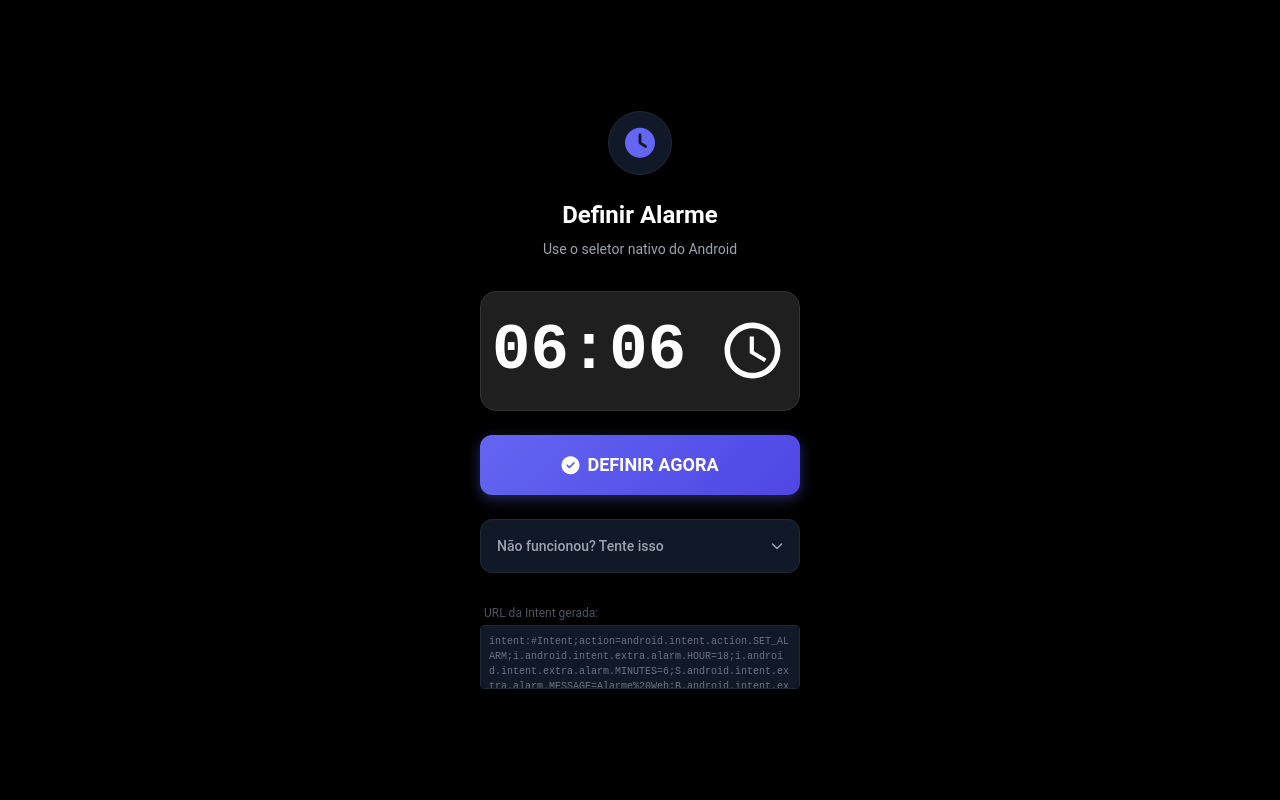
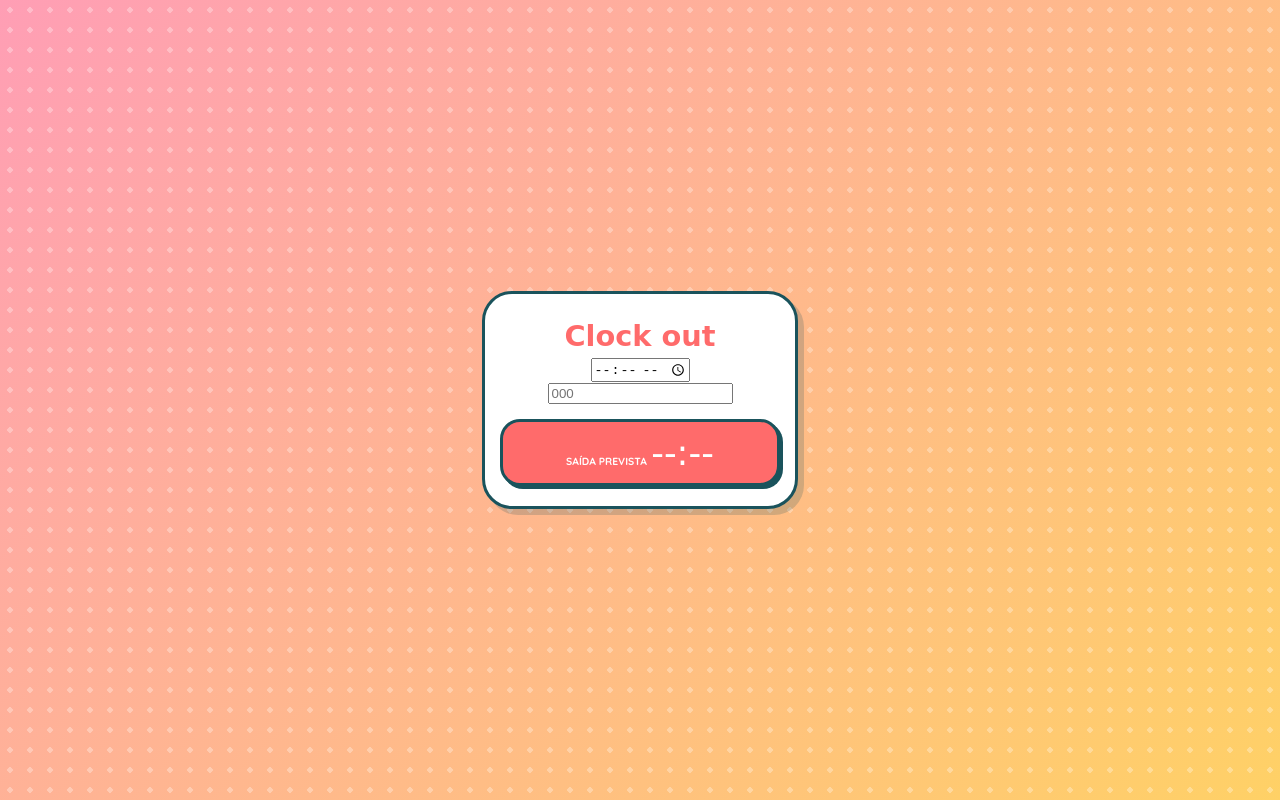
Before and after one commit to iaeluk/alarm-test, a plain HTML site: page index.html in a window 1280 px wide. Drawn offline with nearby package versions, Linux system fonts and the light colour scheme; a web font is replaced by a local one.

Commit message:
Refactor index.html for new theme and layout
Updated HTML structure and styling for a new theme and improved layout.

```diff
--- a/index.html
+++ b/index.html
@@ -1,176 +1,184 @@
 <!DOCTYPE html>
-<html lang="pt-BR">
+<html lang="pt-PT">
 <head>
     <meta charset="UTF-8">
-    <meta name="viewport" content="width=device-width, initial-scale=1.0">
-    <title>Alarme Android - Chrome Intents</title>
-    <script src="https://cdn.tailwindcss.com"></script>
-    <link href="https://cdnjs.cloudflare.com/ajax/libs/font-awesome/6.4.0/css/all.min.css" rel="stylesheet">
+    <meta name="viewport" content="width=device-width, initial-scale=1.0, maximum-scale=1.0, user-scalable=no">
+    <title>Ponto Retro Mini</title>
+
+    <link href="https://fonts.googleapis.com/css2?family=Quicksand:wght@500;700&family=Shrikhand&display=swap" rel="stylesheet">
+
     <style>
+        :root {
+            --flamingo-pink: #FF9EB5;
+            --pool-blue: #4ECDC4;
+            --lemon-yellow: #FFEEAD;
+            --deep-teal: #1A535C;
+            --white: #FFFFFF;
+            --accent-orange: #FF6B6B;
+            --hard-shadow: 3px 3px 0px var(--deep-teal);
+        }
+
+        html {
+            touch-action: manipulation;
+            height: 100%;
+            overflow: hidden;
+        }
+
         body {
-            font-family: 'Roboto', sans-serif;
-            background-color: #000000;
-            color: #ffffff;
+            margin: 0;
+            height: 100%;
+            width: 100%;
+            position: fixed;
             display: flex;
-            flex-direction: column;
             align-items: center;
             justify-content: center;
-            min-height: 100vh;
-            padding: 20px;
+            background: linear-gradient(135deg, var(--flamingo-pink) 0%, #FFD166 100%);
+            font-family: 'Quicksand', sans-serif;
+            color: var(--deep-teal);
+            overscroll-behavior: none;
         }
 
-        /* Input de Tempo Nativo com Estilo */
-        .time-wrapper {
-            position: relative;
-            background: #1f1f1f;
-            border-radius: 16px;
-            padding: 10px;
-            border: 1px solid #333;
+        body::before {
+            content: '';
+            position: absolute;
+            width: 100%;
+            height: 100%;
+            background-image: radial-gradient(rgba(255,255,255,0.3) 20%, transparent 20%);
+            background-size: 20px 20px;
+            pointer-events: none;
         }
 
-        input[type="time"] {
-            background: transparent;
-            border: none;
-            color: white;
-            font-size: 4rem;
-            font-weight: bold;
-            font-family: monospace;
-            outline: none;
-            width: 100%;
+        .card {
+            background: var(--white);
+            width: 85%;
+            max-width: 280px;
+            padding: 20px 15px;
+            border-radius: 30px;
+            border: 3px solid var(--deep-teal);
+            box-shadow: 6px 6px 0px rgba(26, 83, 92, 0.2);
             text-align: center;
+            position: relative;
+            z-index: 10;
         }
 
-        /* Ícone do relógio invertido para tema escuro */
-        input[type="time"]::-webkit-calendar-picker-indicator {
-            filter: invert(1);
+        .animation-container {
+            width: 80px;
+            height: 80px;
+            background: var(--pool-blue);
+            border-radius: 50%;
+            margin: -50px auto 10px auto;
+            border: 3px solid var(--deep-teal);
+            box-shadow: var(--hard-shadow);
+            display: flex;
+            align-items: center;
+            justify-content: center;
+        }
+
+        .sun {
+            width: 35px;
+            height: 35px;
+            background: var(--lemon-yellow);
+            border-radius: 50%;
+            border: 2px solid var(--deep-teal);
+            animation: spin 10s linear infinite;
+            position: relative;
+        }
+
+        .sun::before, .sun::after {
+            content: '';
+            position: absolute;
+            top: 50%;
+            left: 50%;
+            width: 140%;
+            height: 2px;
+            background: var(--deep-teal);
+            transform: translate(-50%, -50%);
+        }
+
+        .sun::after {
+            transform: translate(-50%, -50%) rotate(90deg);
+        }
+
+        @keyframes spin {
+            100% { transform: rotate(360deg); }
+        }
+
+        h1 {
+            font-family: 'Shrikhand', cursive;
+            font-size: 1.8rem;
+            color: var(--accent-orange);
+            margin: 5px 0;
+        }
+
+        .result-box {
+            margin-top: 15px;
+            background: var(--accent-orange);
+            padding: 10px;
+            border-radius: 20px;
+            border: 3px solid var(--deep-teal);
+            box-shadow: var(--hard-shadow);
+            color: var(--white);
             cursor: pointer;
         }
 
-        .btn-primary {
-            background: linear-gradient(135deg, #6366f1 0%, #4f46e5 100%);
-            box-shadow: 0 4px 14px 0 rgba(99, 102, 241, 0.39);
+        .result-title {
+            font-size: 0.65rem;
+            text-transform: uppercase;
+            font-weight: 700;
         }
 
-        .btn-primary:active {
-            transform: scale(0.98);
-        }
-
-        .debug-box {
-            font-family: 'Courier New', monospace;
-            word-break: break-all;
+        .result-value {
+            font-family: 'Shrikhand', cursive;
+            font-size: 2.2rem;
         }
     </style>
 </head>
-<body class="space-y-8">
+<body>
 
-    <div class="text-center space-y-2">
-        <div class="inline-flex items-center justify-center w-16 h-16 rounded-full bg-gray-900 border border-gray-800 mb-4">
-            <i class="fas fa-clock text-3xl text-indigo-500"></i>
-        </div>
-        <h1 class="text-2xl font-bold">Definir Alarme</h1>
-        <p class="text-gray-400 text-sm">Use o seletor nativo do Android</p>
+<div class="card">
+    <h1>Clock out</h1>
+
+    <input type="time" id="entryTime">
+    <input type="text" id="balanceTime" placeholder="000">
+
+    <div class="result-box" onclick="setAndroidAlarm()">
+        <span class="result-title">Saída Prevista</span>
+        <span class="result-value" id="result">--:--</span>
     </div>
+</div>
 
-    <!-- Seletor de Hora -->
-    <div class="w-full max-w-xs">
-        <div class="time-wrapper mb-6">
-            <input type="time" id="timePicker" required>
-        </div>
+<script>
+    const entryInput = document.getElementById('entryTime');
+    const balanceInput = document.getElementById('balanceTime');
+    const resultDisplay = document.getElementById('result');
 
-        <!-- Botão Principal (Método Padrão) -->
-        <a id="intentLink" href="#" class="btn-primary w-full block py-4 rounded-xl text-center font-bold text-lg text-white transition-all mb-4 flex items-center justify-center gap-2">
-            <i class="fas fa-check-circle"></i> DEFINIR AGORA
-        </a>
+    function calc() {
+        if (!entryInput.value) return;
+        const [h, m] = entryInput.value.split(':').map(Number);
+        resultDisplay.textContent =
+            `${String(h + 9).padStart(2,'0')}:${String(m).padStart(2,'0')}`;
+    }
 
-        <!-- Opções Avançadas (Caso falhe) -->
-        <details class="w-full mt-6 bg-gray-900 rounded-xl border border-gray-800 overflow-hidden">
-            <summary class="p-4 cursor-pointer text-sm text-gray-400 font-medium hover:text-white flex justify-between items-center">
-                Não funcionou? Tente isso
-                <i class="fas fa-chevron-down text-xs"></i>
-            </summary>
-            <div class="p-4 space-y-3 border-t border-gray-800 bg-black/20">
-                <p class="text-xs text-gray-500 mb-2">Alguns fabricantes (Samsung, Xiaomi) bloqueiam a Intent padrão. Tente forçar o app específico:</p>
+    entryInput.addEventListener('input', calc);
 
-                <button onclick="forcePackage('com.google.android.deskclock')" class="w-full py-3 bg-gray-800 hover:bg-gray-700 rounded-lg text-sm text-white font-medium flex items-center justify-center gap-2 transition-colors">
-                    <i class="fab fa-google"></i> Relógio do Google
-                </button>
+    /* === FUNÇÃO SUBSTITUÍDA AQUI === */
+    function setAndroidAlarm() {
+        const timeText = resultDisplay.textContent;
+        if (timeText === "--:--") return;
 
-                <button onclick="forcePackage('com.sec.android.app.clockpackage')" class="w-full py-3 bg-gray-800 hover:bg-gray-700 rounded-lg text-sm text-white font-medium flex items-center justify-center gap-2 transition-colors">
-                    <i class="fas fa-mobile-alt"></i> Relógio Samsung
-                </button>
-            </div>
-        </details>
-    </div>
+        const [h, m] = timeText.split(':').map(Number);
 
-    <!-- Debug (URL Gerada) -->
-    <div class="w-full max-w-xs mt-8">
-        <p class="text-xs text-gray-600 mb-1 ml-1">URL da Intent gerada:</p>
-        <div id="debugUrl" class="debug-box text-[10px] text-gray-500 bg-gray-900 p-2 rounded border border-gray-800 h-16 overflow-y-auto">
-            Selecione um horário...
-        </div>
-    </div>
+        const intentUrl =
+            `intent://alarm#Intent;` +
+            `action=android.intent.action.SET_ALARM;` +
+            `i.extra.HOUR=${h};` +
+            `i.extra.MINUTES=${m};` +
+            `S.extra.MESSAGE=Saída do trabalho;` +
+            `end`;
 
-    <script>
-        const timePicker = document.getElementById('timePicker');
-        const intentLink = document.getElementById('intentLink');
-        const debugUrl = document.getElementById('debugUrl');
+        window.location.href = intentUrl;
+    }
+</script>
 
-        // Inicializar com hora atual
-        const now = new Date();
-        timePicker.value = `${String(now.getHours()).padStart(2,'0')}:${String(now.getMinutes()).padStart(2,'0')}`;
-        updateIntent();
-
-        // Atualizar link quando mudar a hora
-        timePicker.addEventListener('input', updateIntent);
-
-        function updateIntent() {
-            const [h, m] = timePicker.value.split(':');
-            const hour = parseInt(h);
-            const minute = parseInt(m);
-
-            // --- CONSTRUÇÃO DA INTENT OFICIAL DO CHROME ---
-            // Documentação: https://developer.chrome.com/docs/android/intents
-            // Estrutura: intent:#Intent;action=...;type=...;i.extra=...;S.extra=...;end
-
-            // Usamos action SET_ALARM
-            let intent = `intent:#Intent;action=android.intent.action.SET_ALARM;`;
-
-            // Extras (Parâmetros)
-            // i. = Integer
-            // S. = String
-            // B. = Boolean
-            intent += `i.android.intent.extra.alarm.HOUR=${hour};`;
-            intent += `i.android.intent.extra.alarm.MINUTES=${minute};`;
-            intent += `S.android.intent.extra.alarm.MESSAGE=Alarme%20Web;`;
-            intent += `B.android.intent.extra.alarm.SKIP_UI=false;`; // Importante: FALSE para garantir que abra
-
-            // Fallback (Obrigatório para boas práticas no Chrome)
-            // Se falhar, redireciona para o Google (ou poderia ser a Play Store do Relógio)
-            const fallbackUrl = encodeURIComponent("https://play.google.com/store/apps/details?id=com.google.android.deskclock");
-            intent += `S.browser_fallback_url=${fallbackUrl};`;
-
-            intent += `end`;
-
-            // Atualiza o href do botão
-            intentLink.href = intent;
-
-            // Mostra no debug
-            debugUrl.innerText = intent;
-        }
-
-        // Função para tentar forçar pacotes específicos (Samsung/Google)
-        function forcePackage(packageName) {
-            const [h, m] = timePicker.value.split(':');
-
-            // Adiciona o parâmetro 'package=' na string da Intent
-            let intent = `intent:#Intent;package=${packageName};action=android.intent.action.SET_ALARM;`;
-            intent += `i.android.intent.extra.alarm.HOUR=${parseInt(h)};`;
-            intent += `i.android.intent.extra.alarm.MINUTES=${parseInt(m)};`;
-            intent += `S.android.intent.extra.alarm.MESSAGE=Alarme%20Web;`;
-            intent += `end`;
-
-            window.location.href = intent;
-        }
-    </script>
 </body>
 </html>
```
